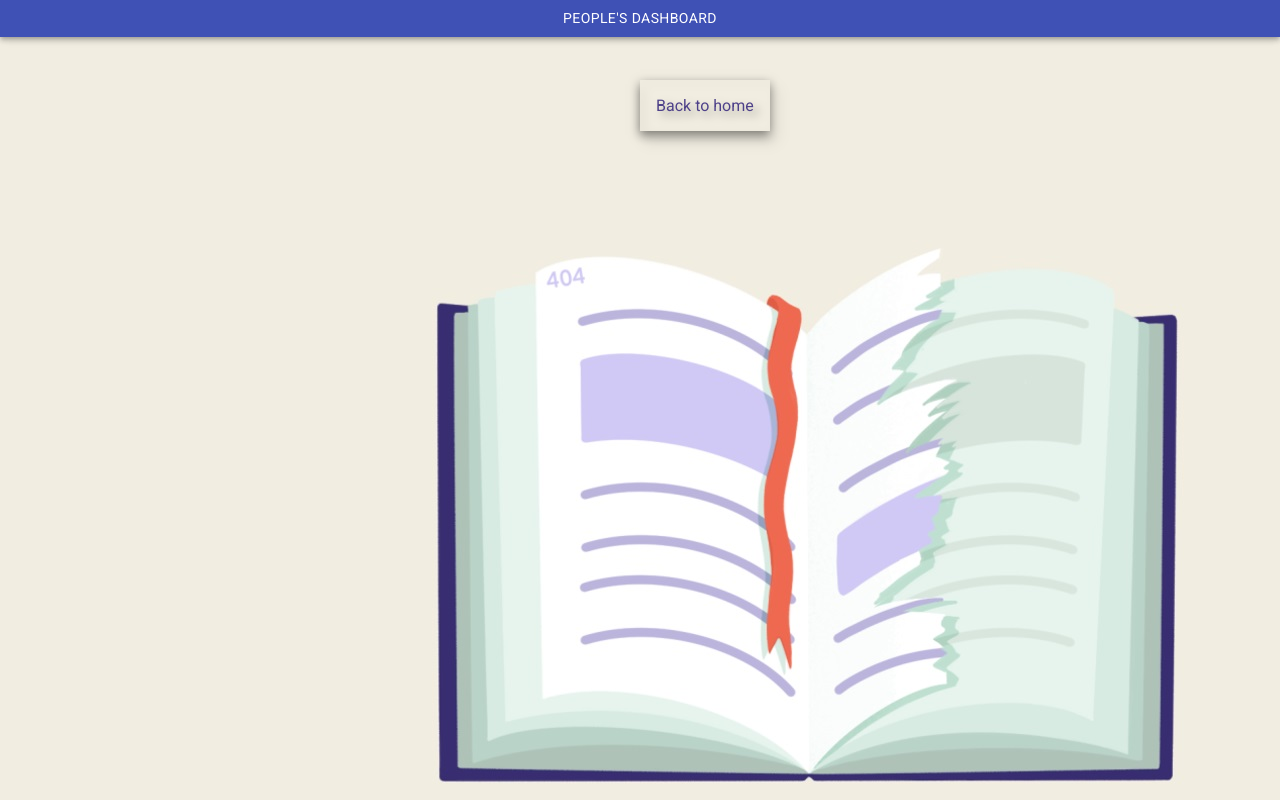
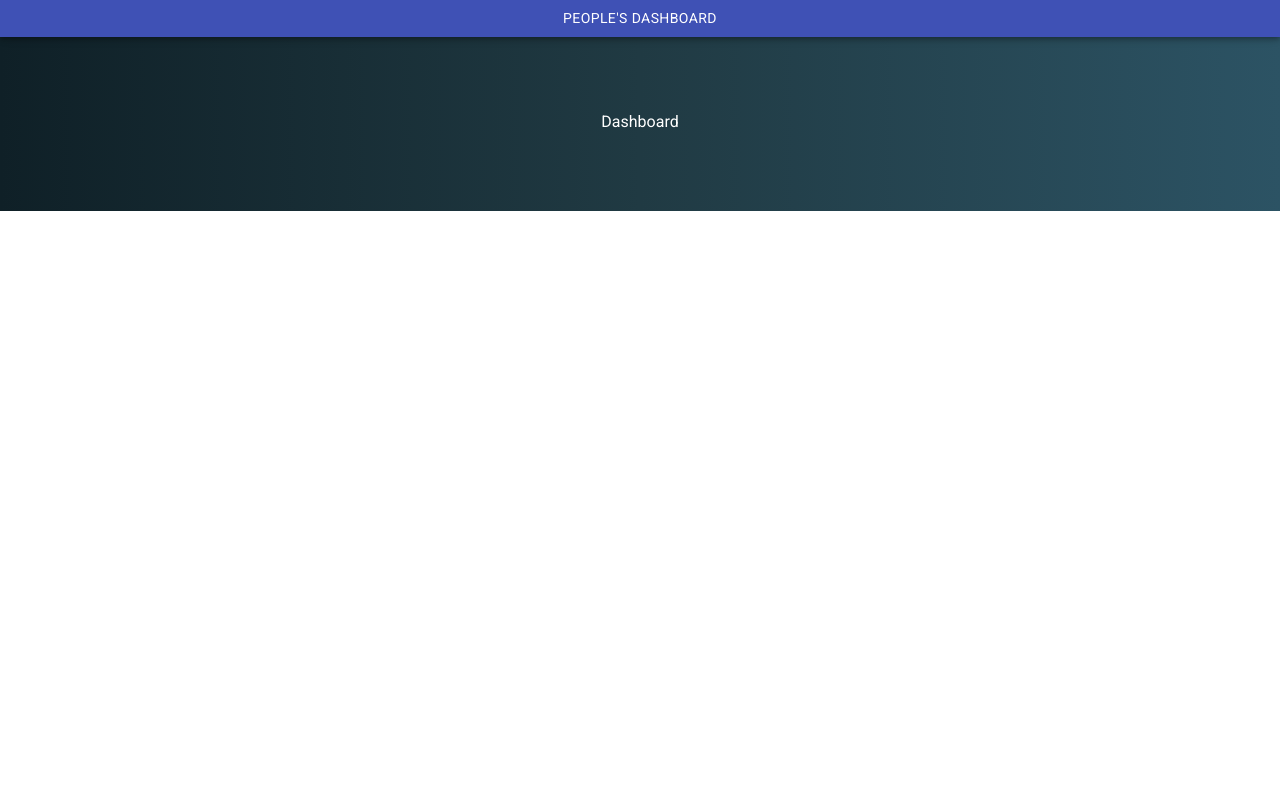
Before and after one commit to 814942/People, a React (Create React App) app in the folder frontend/: page / in a window 1280 px wide. Shown: the top 800 px of the page. Built offline with nearby package versions, Linux system fonts and the light colour scheme.

Commit message:
Deleted Not Found component

```diff
--- a/frontend/src/components/notFound/not-found.css
+++ /dev/null
@@ -1,16 +0,0 @@
-.container_not_found {
-  background-image: url("../../assets/img/notFound.jpg");
-  height: 100vw;
-}
-
-.title_not_found {
-  position: fixed;
-  left: 50%;
-  top: 10%;
-  text-decoration: none;
-  color: #4e4189;
-  padding: 1rem;
-  box-shadow: 5px 5px 5px 0px rgb(0 0 0 / 30%);
-  filter: drop-shadow(5px 5px 5px rgba(0,0,0,0.3));
-  box-shadow: 0px 4px 10px 0px rgb(0 0 0 / 50%);
-}
--- a/frontend/src/components/notFound/not-found.tsx
+++ /dev/null
@@ -1,17 +0,0 @@
-import { Link, RouteComponentProps } from "@reach/router";
-import React, { FC } from "react";
-
-import "./not-found.css"
-
-type TParams = { default: boolean };
-
-export const NotFound: FC<RouteComponentProps> =  (props: RouteComponentProps<TParams>) => {
-  // To do: redirect to the Home page
-  return (
-    <div className="container_not_found">
-      <Link className="title_not_found" to="/">
-        Back to home
-      </Link>
-    </div>
-  )
-}
--- a/frontend/src/routes.tsx
+++ b/frontend/src/routes.tsx
@@ -3,14 +3,12 @@ import { Router } from "@reach/router";
 
 import { Layout } from './layout/layout.component';
 import { DashboardPage } from './pages/dashboard.page';
-import { NotFound } from "./components/notFound/not-found";
 
 export function Routes() {
   return (
     <Layout>
       <Router>
-        <DashboardPage path="/dashboard"/>
-        <NotFound default />
+        <DashboardPage default path="/dashboard"/>
       </Router>
     </Layout>
   );
```
Also changed, not shown: frontend/src/assets/img/notFound.jpg (deleted).
